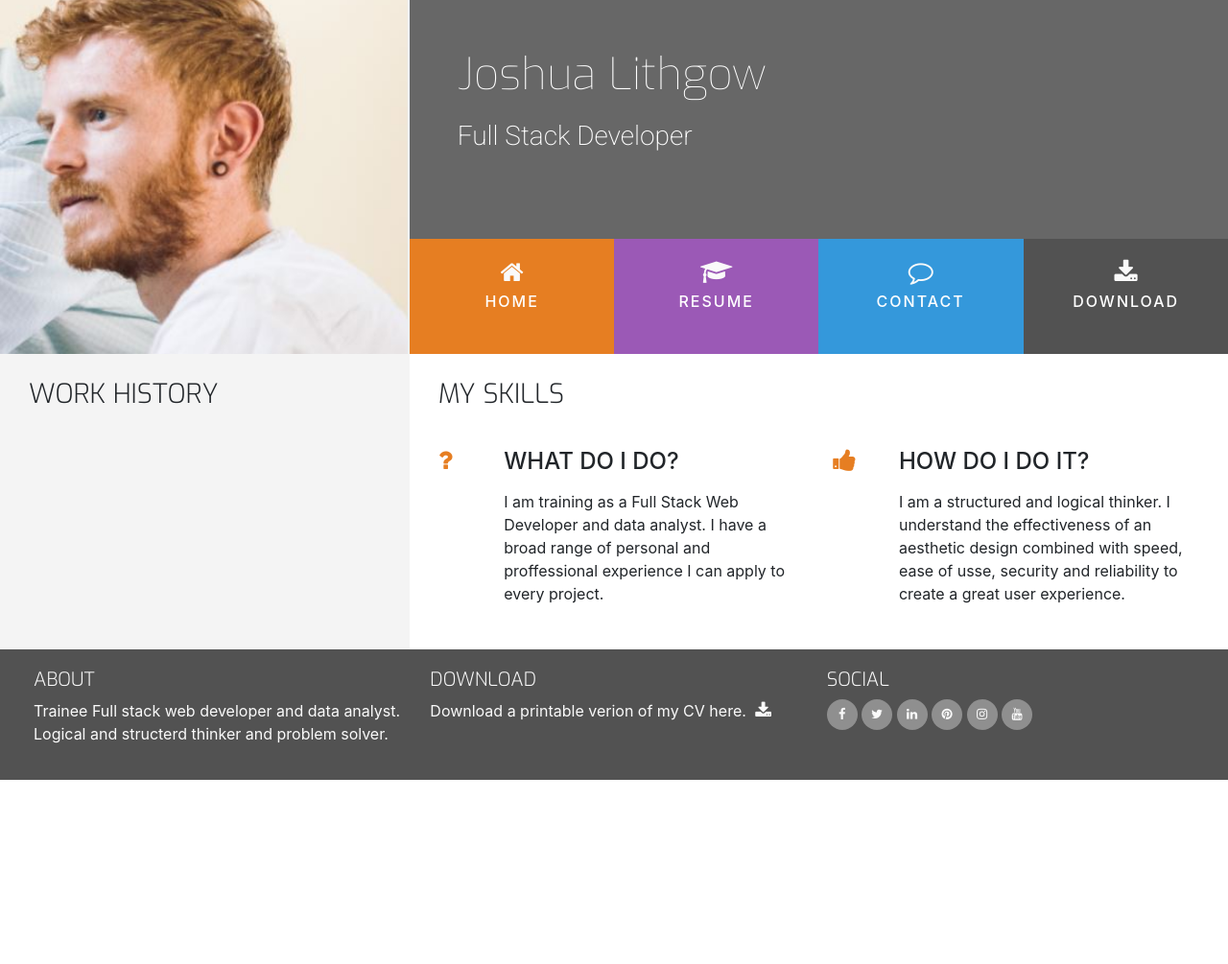
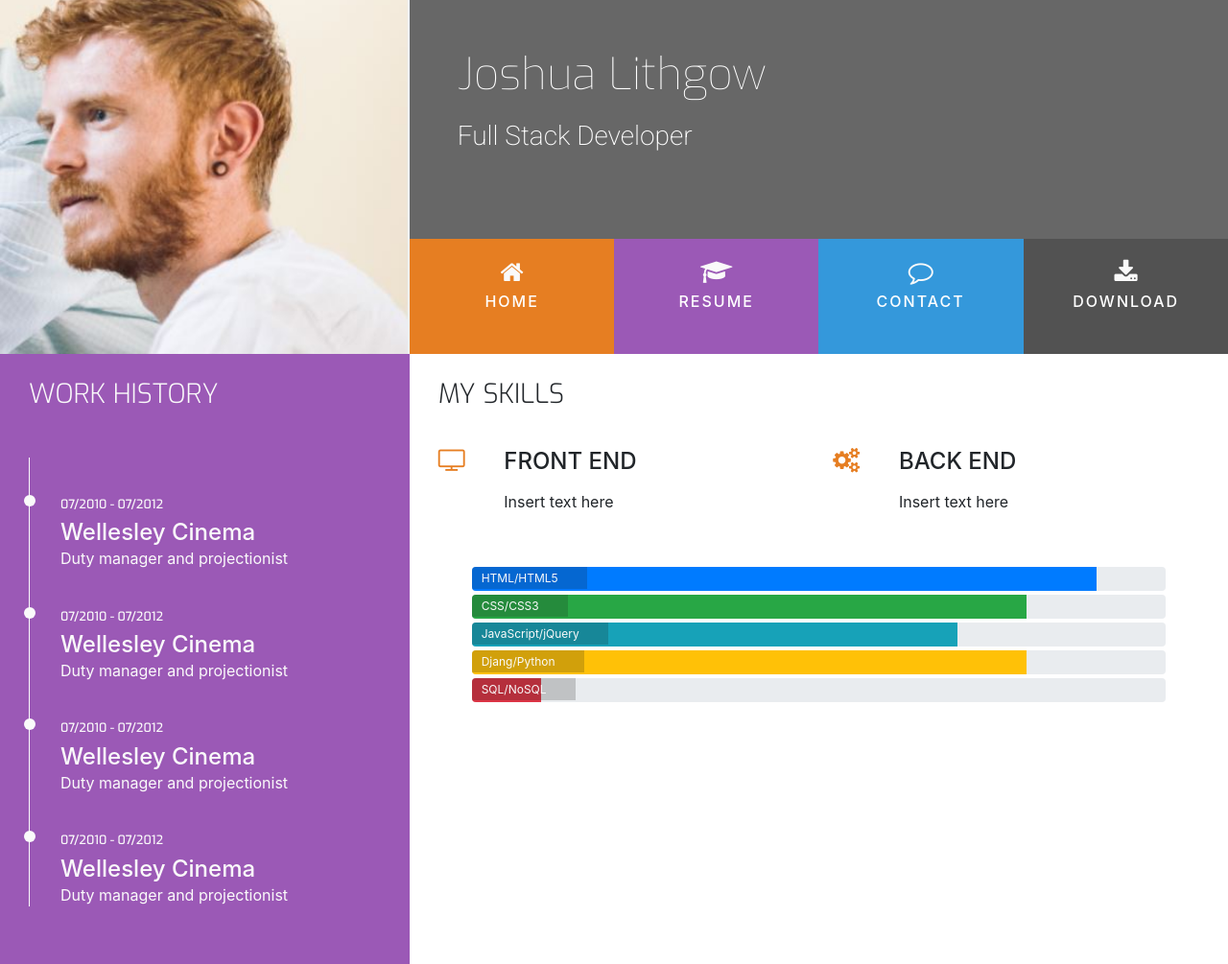
Before and after one commit to TwoBitCliff/Resume, a plain HTML site: page resume.html in a window 1280 px wide. Shown: the top 1005 px of the page at 96% size. Before the commit the page ends 813 px from the top, so only its background shows below. Drawn offline with nearby package versions, Linux system fonts and the light colour scheme.

Commit message:
added content to resume page

```diff
--- a/assets/css/style.css
+++ b/assets/css/style.css
@@ -13,6 +13,11 @@
 .bg-color-personal-info {
     background-color: #f4f4f4;
 }
+
+.bg-color-work-history{
+    background-color: #9b59b6;
+}
+
 .ui-menu-color-home {
   background-color: #e67e22;
 }
@@ -29,22 +34,7 @@
   background-color: #525252;
 }
 
-.row-table {
-  display: table;
-}
 
-.section-column {
-  display: table-cell;
-  padding: 0 30px 30px;
-  float: none;
-}
-
-.section-heading {
-  font-family: "Exo", sans-serif;
-  font-weight: 300;
-  margin-top: 25px;
-  margin-bottom: 40px;
-}
 /*----------------------------------------------------------Special paddings/margins/text----------------------------------------------------------*/
 
 h1,
@@ -66,6 +56,23 @@ h4 {
 
 .inline-block {
   display: inline-block;
+}
+
+.row-table {
+    display: table;
+}
+
+.section-column {
+    display: table-cell;
+    padding: 0 30px 30px;
+    float: none;
+}
+
+.section-heading, .history-heading {
+  font-family: "Exo", sans-serif;
+  font-weight: 300;
+  margin-top: 25px;
+  margin-bottom: 40px;
 }
 /*----------------------------------------------------------Heading----------------------------------------------------------*/
 
@@ -251,6 +258,71 @@ footer {
     width: 60%;
     position: relative;
 }
-/*----------------------------------------------------------Colours----------------------------------------------------------*/
+/*----------------------------------------------------------Skills----------------------------------------------------------*/
 
-/*----------------------------------------------------------Colours----------------------------------------------------------*/
+.progress {
+    position: relative;
+    height: 25px;
+    margin-bottom: 4px;
+}
+
+.progress-type {
+    position: absolute;
+    left: 0px;
+    font-weight: 400;
+    padding: 3px 30px 2px 10px;
+    color: #fafafa;
+    background-color: rgba(25, 25, 25, 0.2);
+}
+
+.progress-section {
+    margin: 40px 20px;
+
+}
+/*----------------------------------------------------------Work History----------------------------------------------------------*/
+
+.history-heading{
+    color: #fafafa;
+    margin-bottom: 50px;
+}
+
+.timeline-item {
+    padding: 4em 2em 0em 2em;
+    position: relative;
+    color: #fafafa;
+    border-left: 1px solid;
+}
+
+.timeline-item p {
+    padding: 0;
+    margin: 0;
+}
+
+.timeline-item::before {
+    content: attr(data-dates);
+    position: absolute;
+    left: 2.5em;
+    top: 3em;
+    display: block;
+    font-family: "Exo", sans-serif;
+    font-weight: 500;
+    font-size: 0.8em;
+    padding: 0;
+    margin: 0;
+    }
+
+    .timeline-item::after {
+        width: 12px;
+        height: 12px;
+        display: block;
+        top: 2.4em;
+        position: absolute;
+        left: -6px;
+        border-radius: 12px;
+        content: '';
+        background: #fafafa;
+    }
+
+    .history-items {
+        margin-bottom: 30px
+    }
--- a/resume.html
+++ b/resume.html
@@ -1,26 +1,17 @@
 <!DOCTYPE html>
 <html lang="en">
+
 <head>
 	<meta charset="UTF-8" />
 	<meta name="viewport" content="width=device-width, initial-scale=1.0" />
-    <link
-      rel="stylesheet"
-      href="https://maxcdn.bootstrapcdn.com/bootstrap/4.2.1/css/bootstrap.min.css"
-      type="text/css"
-    />
-    <link
-      rel="stylesheet"
-      href="https://maxcdn.bootstrapcdn.com/font-awesome/4.7.0/css/font-awesome.min.css"
-      type="text/css"
-    />
-    <link
-      rel="stylesheet"
-      href="https://cdnjs.cloudflare.com/ajax/libs/hover.css/2.3.1/css/hover-min.css"
-    />
+	<link rel="stylesheet" href="https://maxcdn.bootstrapcdn.com/bootstrap/4.2.1/css/bootstrap.min.css"
+		type="text/css" />
+	<link rel="stylesheet" href="https://maxcdn.bootstrapcdn.com/font-awesome/4.7.0/css/font-awesome.min.css"
+		type="text/css" />
+	<link rel="stylesheet" href="https://cdnjs.cloudflare.com/ajax/libs/hover.css/2.3.1/css/hover-min.css" />
 	<link
 		href="https://fonts.googleapis.com/css2?family=Exo:wght@100;200;300;400;500;600;700&family=Roboto:wght@100;300;400;500;700&display=swap"
-      rel="stylesheet"
-    />
+		rel="stylesheet" />
 	<link rel="stylesheet" href="assets/css/style.css" type="text/css" />
 	<title>Joshua Lithgow Resume</title>
 </head>
@@ -39,37 +30,21 @@
 				<div class="row no-gutters">
 					<div class="col">
 						<ul id="nav" class="list-inline menucontainer">
-                <li
-                  class="col-6 col-sm-3 ui-menu-color-home list-inline-item menuitem"
-                >
-                  <a href="#" class="hvr-sweep-to-bottom"
-                    ><i class="fa fa-home" aria-hidden="true"></i
-                    ><span>Home</span></a
-                  >
+							<li class="col-6 col-sm-3 ui-menu-color-home list-inline-item menuitem">
+								<a href="#"
+									class="hvr-sweep-to-bottom"><i class="fa fa-home" aria-hidden="true"></i><span>Home</span></a>
 							</li>
-                <li
-                  class="col-6 col-sm-3 ui-menu-color-resume list-inline-item menuitem"
-                >
-                  <a href="#" class="hvr-sweep-to-bottom"
-                    ><i class="fa fa-graduation-cap" aria-hidden="true"></i
-                    ><span>Resume</span></a
-                  >
+							<li class="col-6 col-sm-3 ui-menu-color-resume list-inline-item menuitem">
+								<a href="#"
+									class="hvr-sweep-to-bottom"><i class="fa fa-graduation-cap" aria-hidden="true"></i><span>Resume</span></a>
 							</li>
-                <li
-                  class="col-6 col-sm-3 ui-menu-color-contact list-inline-item menuitem"
-                >
-                  <a href="#" class="hvr-sweep-to-bottom"
-                    ><i class="fa fa-comment-o" aria-hidden="true"></i
-                    ><span>Contact</span></a
-                  >
+							<li class="col-6 col-sm-3 ui-menu-color-contact list-inline-item menuitem">
+								<a href="#"
+									class="hvr-sweep-to-bottom"><i class="fa fa-comment-o" aria-hidden="true"></i><span>Contact</span></a>
 							</li>
-                <li
-                  class="col-6 col-sm-3 ui-menu-color-download list-inline-item menuitem"
-                >
-                  <a href="#" class="hvr-sweep-to-bottom"
-                    ><i class="fa fa-download" aria-hidden="true"></i
-                    ><span>Download</span></a
-                  >
+							<li class="col-6 col-sm-3 ui-menu-color-download list-inline-item menuitem">
+								<a href="#"
+									class="hvr-sweep-to-bottom"><i class="fa fa-download" aria-hidden="true"></i><span>Download</span></a>
 							</li>
 						</ul>
 					</div>
@@ -79,13 +54,30 @@
 	</header>
 	<section class="container-fluid">
 		<div class="row">
-        <div class="col-md-4 bg-color-personal-info section-column">
+			<div class="col-md-4 bg-color-work-history section-column">
 				<div class="row">
 					<div class="col-12">
-              <h3 class="section-heading uppercase">Work History</h3>
+						<h3 class="history-heading uppercase">Work History</h3>
 					</div>
 				</div>
-
+                <div class="history-items">
+				<div class="timeline-item" data-dates="07/2010 - 07/2012">
+					<h4>Wellesley Cinema</h4>
+					<p>Duty manager and projectionist</p>
+				</div>
+				<div class="timeline-item" data-dates="07/2010 - 07/2012">
+					<h4>Wellesley Cinema</h4>
+					<p>Duty manager and projectionist</p>
+				</div>
+				<div class="timeline-item" data-dates="07/2010 - 07/2012">
+					<h4>Wellesley Cinema</h4>
+					<p>Duty manager and projectionist</p>
+				</div>
+				<div class="timeline-item" data-dates="07/2010 - 07/2012">
+					<h4>Wellesley Cinema</h4>
+					<p>Duty manager and projectionist</p>
+				</div>
+                </div>
 			</div>
 			<div class="col-md-8 bg-color-three-reasons section-column">
 				<div class="row">
@@ -98,16 +90,14 @@
 						<div class="row">
 							<div class="col-2">
 								<i
-                    class="three-reasons-icon fa fa-question"
+                    class="three-reasons-icon fa fa-tv"
                     aria-hidden="true"
                   ></i>
 							</div>
 							<div class="col-10">
-                  <h4 class="three-reasons-heading uppercase">What do I do?</h4>
+								<h4 class="three-reasons-heading uppercase">Front End</h4>
 								<p>
-                    I am training as a Full Stack Web Developer and data
-                    analyst. I have a broad range of personal and proffessional
-                    experience I can apply to every project.
+									Insert text here
 								</p>
 							</div>
 						</div>
@@ -116,21 +106,57 @@
 						<div class="row">
 							<div class="col-2">
 								<i
-                    class="three-reasons-icon fa fa-thumbs-up"
+                    class="three-reasons-icon fa fa-gears"
                     aria-hidden="true"
                   ></i>
 							</div>
 							<div class="col-10">
 								<h4 class="three-reasons-heading uppercase">
-                    How do I do it?
+									Back End
 								</h4>
 								<p>
-                    I am a structured and logical thinker. I understand the
-                    effectiveness of an aesthetic design combined with speed,
-                    ease of usse, security and reliability to create a great
-                    user experience.
+									Insert text here
 								</p>
 							</div>
+						</div>
+					</div>
+				</div>
+				<div class="row progress-section">
+					<div class="col">
+						<div class="progress">
+							<div class="progress-bar" role="progressbar" aria-valuenow="90" aria-valuemin="0"
+								aria-valuemax="100" style="width:90%;">
+								<span class="sr-only">90% complete</span>
+							</div>
+							<span class="progress-type">HTML/HTML5</span>
+						</div>
+						<div class="progress">
+							<div class="progress-bar bg-success" role="progressbar" aria-valuenow="80" aria-valuemin="0"
+								aria-valuemax="100" style="width:80%;">
+								<span class="sr-only">80% complete</span>
+							</div>
+							<span class="progress-type">CSS/CSS3</span>
+						</div>
+						<div class="progress">
+							<div class="progress-bar bg-info" role="progressbar" aria-valuenow="70" aria-valuemin="0"
+								aria-valuemax="100" style="width:70%;">
+								<span class="sr-only">70% complete</span>
+							</div>
+							<span class="progress-type">JavaScript/jQuery</span>
+						</div>
+						<div class="progress">
+							<div class="progress-bar bg-warning" role="progressbar" aria-valuenow="80" aria-valuemin="0"
+								aria-valuemax="100" style="width:80%;">
+								<span class="sr-only">80% complete</span>
+							</div>
+							<span class="progress-type">Djang/Python</span>
+						</div>
+						<div class="progress">
+							<div class="progress-bar bg-danger" role="progressbar" aria-valuenow="10" aria-valuemin="0"
+								aria-valuemax="100" style="width:10%;">
+								<span class="sr-only">10% complete</span>
+							</div>
+							<span class="progress-type">SQL/NoSQL</span>
 						</div>
 					</div>
 				</div>
@@ -200,4 +226,5 @@
 		</div>
 	</footer>
 </body>
+
 </html>
```
Also changed, not shown: index.html (+20 -44 lines), index_copy_2.html (added, +253 -0 lines). Lines whose indentation alone changed are shown as unchanged.
